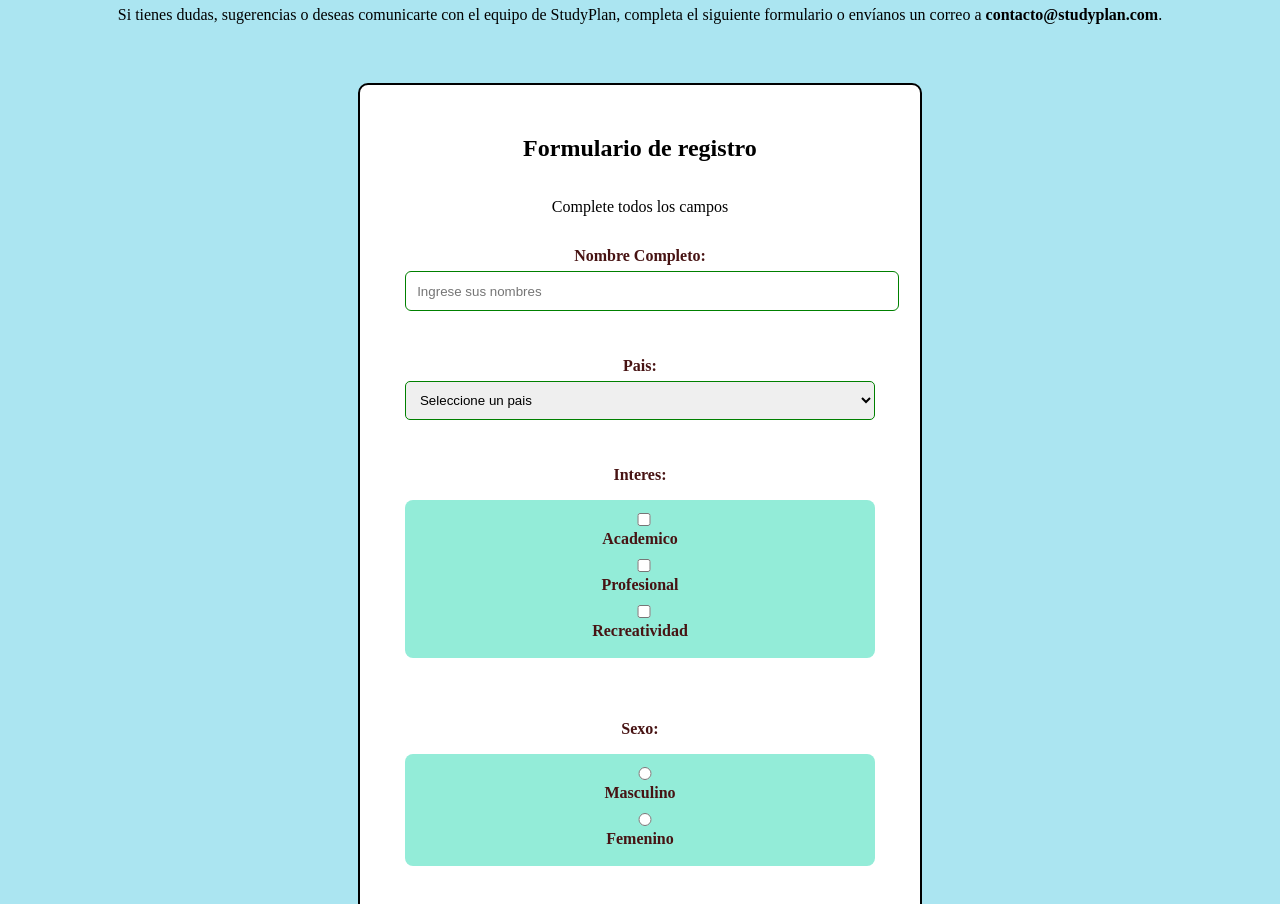
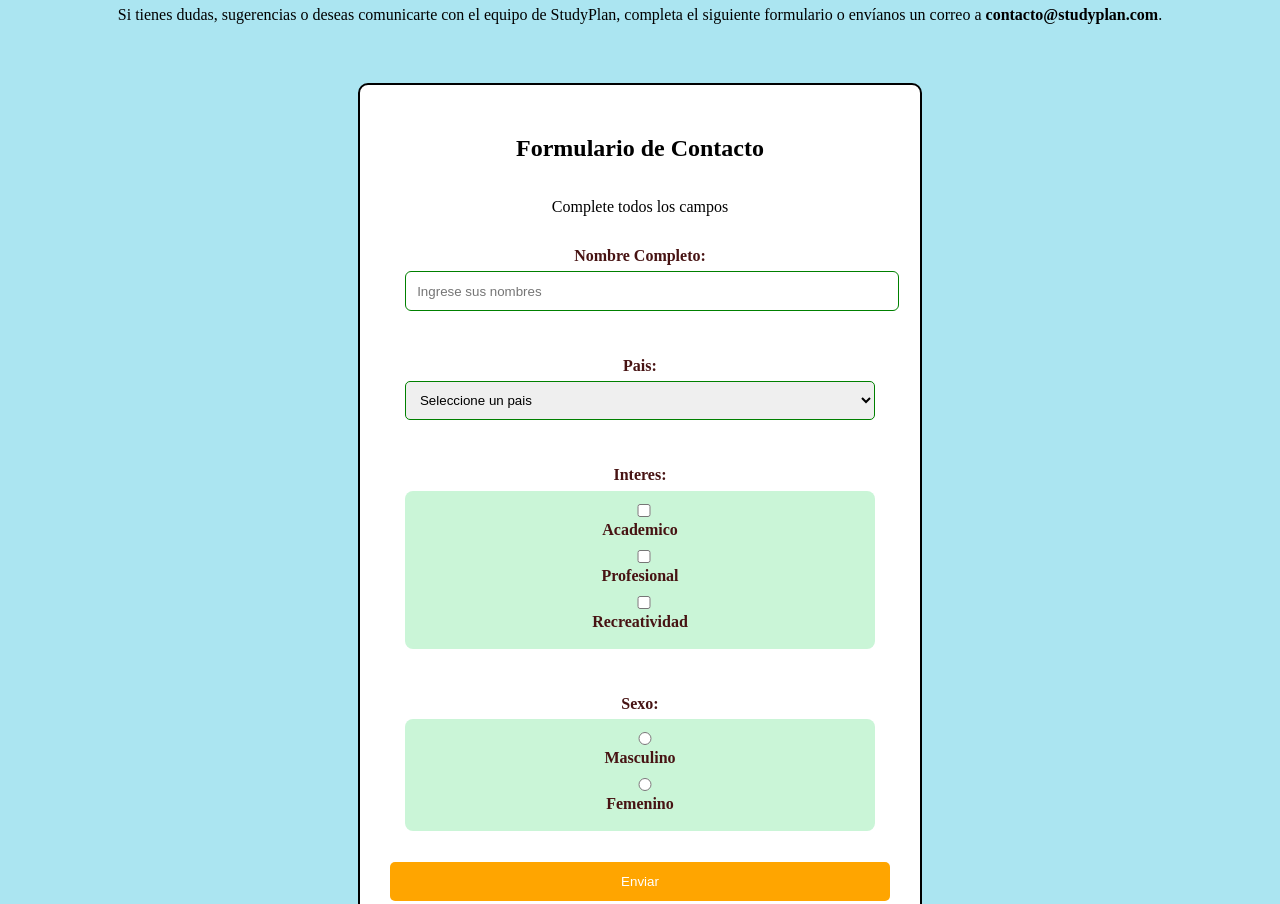
Before and after one commit to Wolf2911-P/IHC_4161_U20241E356, a website: page landingpage.html in a window 1280 px wide. Shown: the part 2816-3720 px from the top of the page. Drawn offline with Linux system fonts and the light colour scheme.

Commit message:
Modificaciones de estilo en el formulario contactanos

```diff
--- a/landingpage.html
+++ b/landingpage.html
@@ -137,7 +137,7 @@
         </div>
 
         <div class="Div-Cont-Formulario">
-          <h2>Formulario de registro</h2>
+          <h2>Formulario de Contacto</h2>
           <p>Complete todos los campos</p>
 
           <div class="Campo">
--- a/styles.css
+++ b/styles.css
@@ -228,11 +228,12 @@
       border-radius: 0.313rem;
     }
     .Lista-Checbox, .Lista-radio{
+      text-align: center;
       list-style: none;
       padding: 0.625rem;
-      marging: 0;
+      margin: 0;
       border: 0.063rem;
-      background-color: #93ecd8;
+      background-color: #caf5d7;
       border-radius: 0.5rem;
     }
     .Lista-Checbox li, .Lista-radio li{
```
